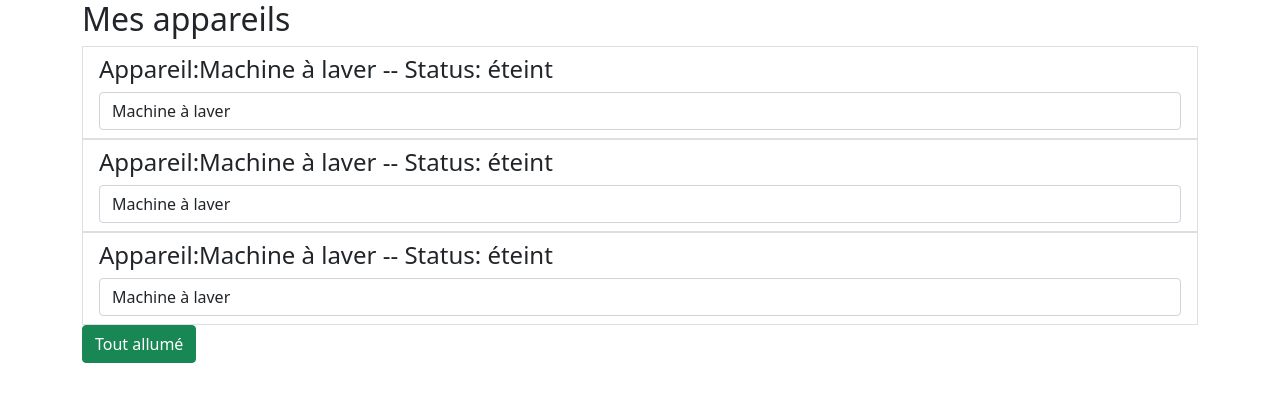
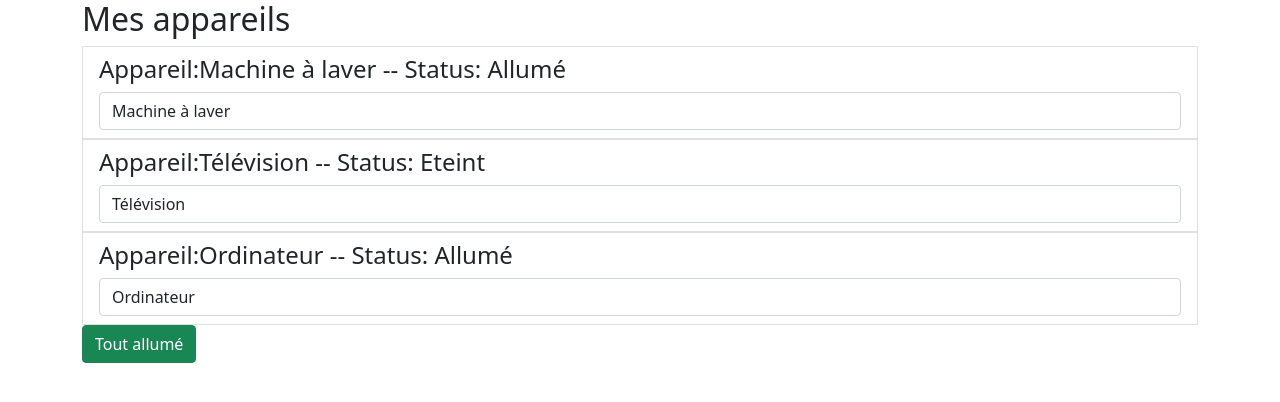
Before and after one commit to cedriclecalvez/appareils-angular-app, an Angular app: page / in a window 1280 px wide. Shown: the top 402 px of the page. Built offline with nearby package versions, Linux system fonts and the light colour scheme.

Commit message:
property binding

```diff
--- a/src/app/app.component.html
+++ b/src/app/app.component.html
@@ -307,9 +307,10 @@
     <div class="col-xs-12">
       <h2>Mes appareils</h2>
       <ul class="list-group">
-        <app-appareil></app-appareil>
-        <app-appareil></app-appareil>
-        <app-appareil></app-appareil>
+        <app-appareil [appareilName]="appareilOne" [appareilStatus]="'Allumé'"></app-appareil>
+        <app-appareil [appareilName]="appareilTwo" [appareilStatus]="'Eteint'"></app-appareil>
+        <app-appareil [appareilName]="appareilThree" [appareilStatus]="'Allumé'"></app-appareil>
+
       </ul>
       <button
         class="btn btn-success"
--- a/src/app/app.component.ts
+++ b/src/app/app.component.ts
@@ -8,6 +8,10 @@ import { Component } from '@angular/core';
 export class AppComponent {
  isAuth = false;
 
+appareilOne = "Machine à laver";
+appareilTwo = "Télévision";
+appareilThree = "Ordinateur";
+
  constructor() {
     setTimeout(() => this.isAuth=true),4000
  };
--- a/src/app/appareil/appareil.component.ts
+++ b/src/app/appareil/appareil.component.ts
@@ -1,4 +1,4 @@
-import { Component, OnInit } from '@angular/core';
+import { Component, Input, OnInit } from '@angular/core';
 
 @Component({
   selector: 'app-appareil',
@@ -7,8 +7,8 @@ import { Component, OnInit } from '@angular/core';
 })
 export class AppareilComponent implements OnInit {
 
-  appareilName: string = "Machine à laver"
-  appareilStatus: string = "éteint"
+  @Input() appareilName!: string;
+  @Input() appareilStatus!: string;
 
   constructor() { }
 
```
